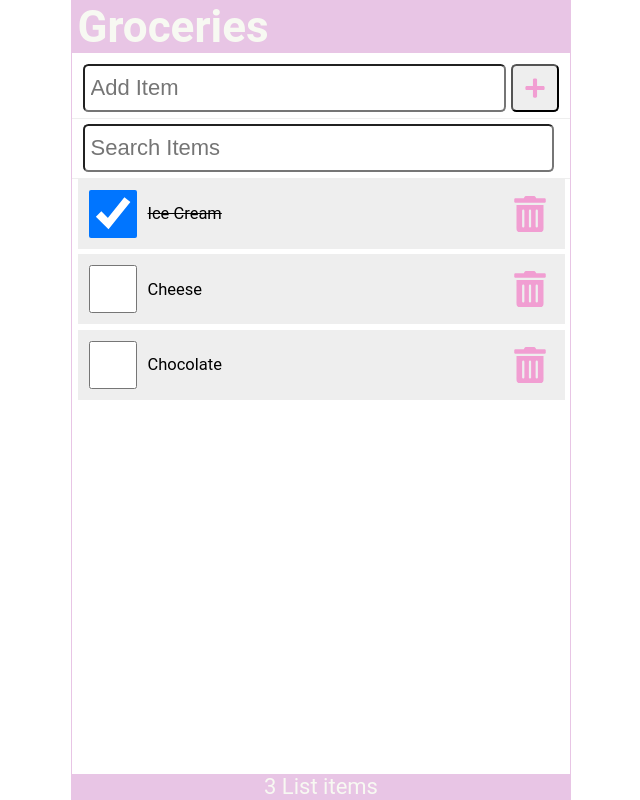
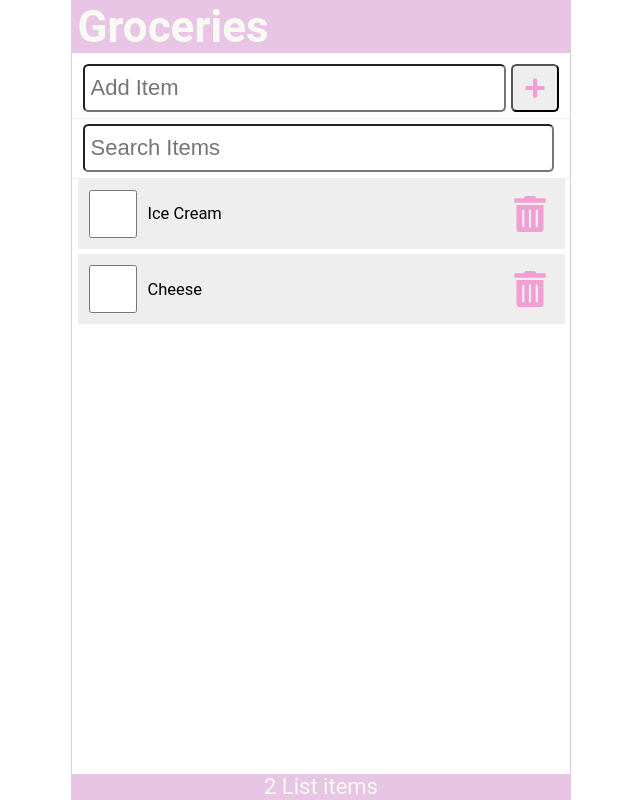
Before and after one commit to LilyBurton/react-series, a React (Create React App) app: page / in a window 1280 px wide. Shown: the whole page, without its empty margins (319-959 px from the left). Built offline with nearby package versions, Linux system fonts and the light colour scheme; data requests are answered from the project's data file.

Commit message:
Being able to change data with CRUD

```diff
--- a/data/db.json
+++ b/data/db.json
@@ -1,19 +1,14 @@
 {
   "items": [
     {
-            "id": 1,
-            "checked": true,
+      "id": "1",
+      "checked": false,
       "item": "Ice Cream"
     },
     {
-            "id": 2,
+      "id": "2",
       "checked": false,
       "item": "Cheese"
-        },
-        {
-            "id": 3,
-            "checked": false,
-            "item": "Chocolate"
     }
   ]
 }
--- a/src/App.js
+++ b/src/App.js
@@ -4,6 +4,7 @@
 import Content from './Content';
 import Footer from './Footer';
 import { useState, useEffect } from 'react';
+import apiRequest from './apiRequest'
 
 function App() {
   const API_URL = "http://localhost:3500/items"
@@ -34,22 +35,49 @@
 
   }, [])
 
-  const addItem = (item) => {
+  const addItem = async (item) => {
     const id = items.length ? items[items.length - 1].id + 1 : 1;
     const myNewItem = { id, checked: false, item };
     const listItems = [...items, myNewItem]
     setItems(listItems)
+
+    const postOptions = {
+      method: 'POST',
+      headers: {
+        'Content-Type': 'application/json'
+      },
+      body: JSON.stringify(myNewItem)
+    }
+    const result = await apiRequest(API_URL, postOptions);
+    if (result) setFetchError(result)
   }
 
 
-  const handleCheck = (id) => {
+  const handleCheck = async (id) => {
     const listItems = items.map((item) => item.id === id ? { ...item, checked: !item.checked }: item)
     setItems(listItems);
+
+    const myItem = listItems.filter((item) => item.id === id);
+    const updateOptions = {
+      method: 'PATCH',
+      headers: {
+        'Content-Type': 'application/json'
+      },
+      body: JSON.stringify({ checked: myItem[0].checked })
+    };
+    const reqUrl = `${API_URL}/${id}`;
+    const result = await apiRequest(reqUrl, updateOptions);
+    if (result) setFetchError(result)
   }
 
-  const handleDelete = (id) => {
+  const handleDelete = async (id) => {
     const listItems = items.filter((item) => item.id !== id)
     setItems(listItems);
+
+    const deleteOptions = { method: 'DELETE' }
+    const reqUrl = `${API_URL}/${id}`;
+    const result = await apiRequest(reqUrl, deleteOptions);
+    if (result) setFetchError(result)
   }
 
   const handleSubmit = (e) => {
--- /dev/null
+++ b/src/apiRequest.js
@@ -0,0 +1,12 @@
+const apiRequest = async (url = '', optionsObj = null, errMsg = null) => {
+    try {
+        const response = await fetch(url, optionsObj);
+        if (!response.ok) throw Error('Please Refresh Page...')
+    } catch (err) {
+        errMsg = err.message
+    } finally {
+        return errMsg
+    }
+}
+
+export default apiRequest;
```
Lines whose indentation alone changed are shown as unchanged.
